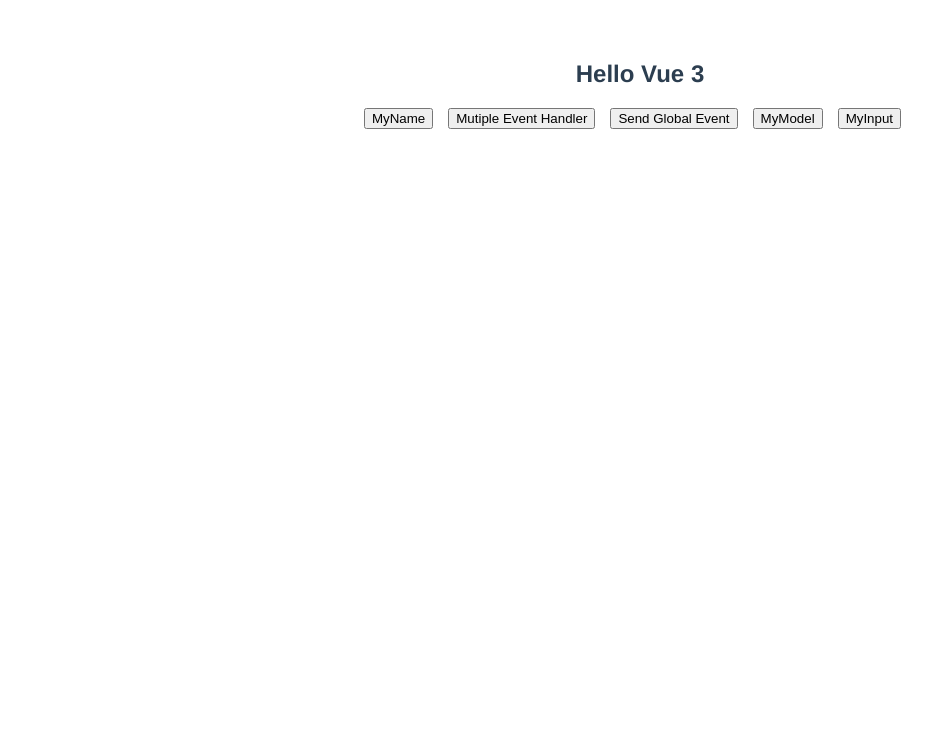
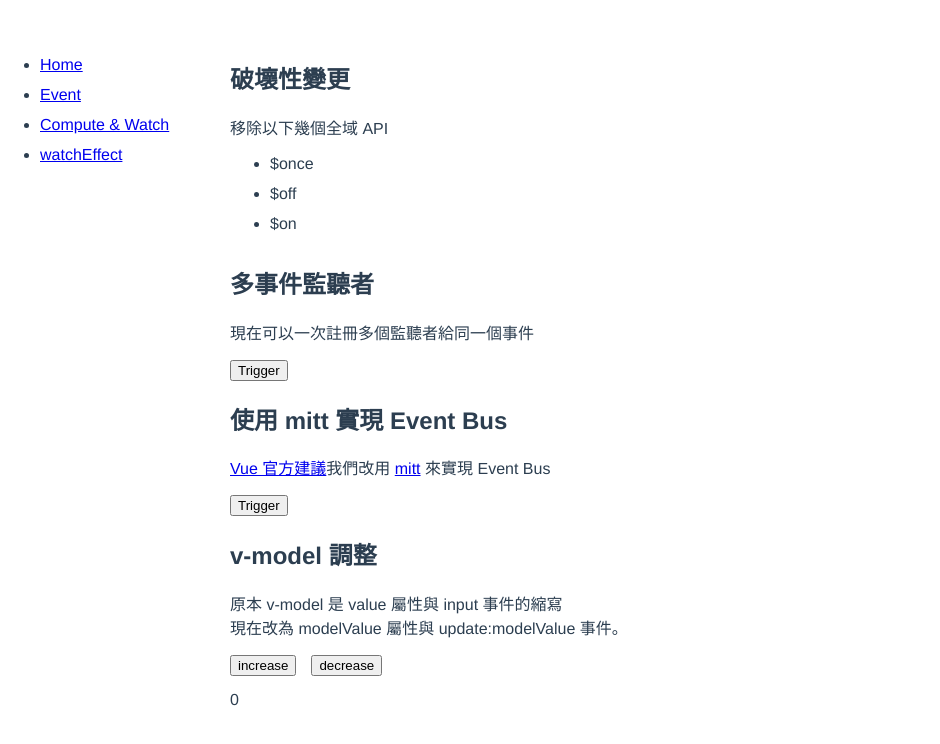
Before and after one commit to cian6390/vue3-demo, a Vue app: page /event in a window 1280 px wide. Shown: the top 744 px of the page, without its empty margins (0-940 px from the left). Built offline with nearby package versions, Linux system fonts and the light colour scheme.

Commit message:
✨ Feat: Update

```diff
--- a/package.json
+++ b/package.json
@@ -12,6 +12,7 @@
     "mitt": "^2.1.0",
     "rxjs": "^6.6.3",
     "vue": "^3.0.0",
+    "vue-router": "4.0.0-beta.13",
     "vuex": "^4.0.0-beta.4"
   },
   "devDependencies": {
--- a/public/index.html
+++ b/public/index.html
@@ -7,6 +7,13 @@
     <link rel="icon" href="<%= BASE_URL %>favicon.ico">
     <title><%= htmlWebpackPlugin.options.title %></title>
     <style>
+      html, body {
+        margin: 0;
+        padding: 0;
+        height: 100%;
+        min-height: 100%;
+        box-sizing: border-box;
+      }
       .mr-15 {
         margin-right: 15px;
       }
--- a/src/App.vue
+++ b/src/App.vue
@@ -1,84 +1,28 @@
 <template>
-  <div>
-    <my-store />
-  </div>
-  <div class="mb-15">
-    <button class="mr-15" @click="toggleMyName">MyName</button>
-    <button class="mr-15" @click="mutiHandlerA($event), mutiHandlerB($event)">Mutiple Event Handler</button>
-    <button class="mr-15" @click="sendGlobalEvent">Send Global Event</button>
-    <button class="mr-15" @click="toggleMyModel">MyModel</button>
-    <button class="mr-15" @click="toggleMyInput">MyInput</button>
-  </div>
-  <div v-if="showMyName">
-    <my-name />
-  </div>
-  <div v-if="showMyInput">
-    <label style="margin-right: 15px">MyInput</label>
-    <my-input />
-  </div>
-  <div v-if="myModel.show">
-    <my-model v-model:number="myModel.value" />
-  </div>
+  <aside>
+    <ul>
+      <li>
+        <router-link to="/">Home</router-link>
+      </li>
+      <li>
+        <router-link to="/event">Event</router-link>
+      </li>
+      <li>
+        <router-link to="/compute-and-watch">Compute & Watch</router-link>
+      </li>
+      <li>
+        <router-link to="/watch-effect">watchEffect</router-link>
+      </li>
+    </ul>
+  </aside>
+  <main style="padding-left:30px;">
+    <router-view></router-view>
+  </main>
 </template>
 
 <script>
-import MyName from "./components/MyName/MyName.vue";
-import MyInput from "./components/MyInput/MyInput.vue";
-import MyModel from "./components/MyModel/MyModel.vue";
-import { $bus } from './event-bus'
-import MyStore from './components/MyStore/MyStore.vue'
-
 export default {
   name: "App",
-  components: {
-    MyModel,  // custom v-model
-    MyInput,  // mounted, unmounted, useEffect
-    MyName,   // compute, watch
-    MyStore   // vuex
-  },
-  data() {
-    return {
-      myModel: {
-        show: false,
-        value: 0,
-      },
-      showMyName: false,
-      showMyInput: false,
-    };
-  },
-  watch: {
-    "myModel.value": function (value) {
-      console.log("myModel.value: " + value);
-    },
-  },
-  mounted() {
-    // still can access $store when using old component.
-    // console.log(this.$store.state)
-  },
-  methods: {
-    toggleMyInput() {
-      this.showMyInput = !this.showMyInput;
-    },
-    toggleMyName() {
-      this.showMyName = !this.showMyName;
-    },
-    toggleMyModel() {
-      this.myModel.show = !this.myModel.show;
-    },
-    sendGlobalEvent() {
-      const payload = {
-        msg: 'Hello ~'
-      }
-      $bus.emit('my-global-event', payload)
-    },
-
-    mutiHandlerA(e) {
-      console.log('from handler a', e)
-    },
-    mutiHandlerB(e) {
-      console.log('from handler b', e)
-    }
-  },
 };
 </script>
 
@@ -87,8 +31,25 @@ export default {
   font-family: Avenir, Helvetica, Arial, sans-serif;
   -webkit-font-smoothing: antialiased;
   -moz-osx-font-smoothing: grayscale;
-  text-align: center;
   color: #2c3e50;
-  margin-top: 60px;
+  margin-top: 40px;
+  display: flex;
+  height: 100%;
+  align-items: stretch;
+  justify-content: flex-start;
+}
+
+aside {
+  width: 200px;
+  flex: none;
+  text-align: left;
+}
+
+li {
+  height: 30px;
+}
+
+main {
+  flex: auto;
 }
 </style>
--- a/src/components/MyModel/MyModel.vue
+++ b/src/components/MyModel/MyModel.vue
@@ -1,6 +1,7 @@
 <template>
   <div class="mb-15">
     <button @click="increase">increase</button>
+    <span class="mr-15"></span>
     <button @click="decrease">decrease</button>
   </div>
   <div>{{ number }}</div>
--- a/src/main.js
+++ b/src/main.js
@@ -1,14 +1,12 @@
+import { createApp } from 'vue'
+import { store } from './store'
+import { router } from './router'
 import { $bus } from './event-bus'
-import { createApp } from 'vue'
 import App from './App.vue'
-import { store } from './store'
 
-$bus.on('my-global-event', function (payload) {
-  console.log(payload)
-})
+$bus.on('my-global-event', msg => console.log(msg))
 
-const app = createApp(App)
-
-app.use(store)
-
-app.mount('#app')
+createApp(App)
+  .use(store)
+  .use(router)
+  .mount('#app')
--- /dev/null
+++ b/src/pages/ComputeWatchExample.vue
@@ -0,0 +1,15 @@
+<template>
+  <div>
+    <my-name></my-name>
+  </div>
+</template>
+
+<script>
+import MyName from "../components/MyName/MyName.vue";
+export default {
+  name: "ComputeWatchExample",
+  components: {
+    MyName
+  }
+};
+</script>
--- /dev/null
+++ b/src/pages/EventExample.vue
@@ -0,0 +1,61 @@
+<template>
+  <div>
+    <h2>破壞性變更</h2>
+    <p>移除以下幾個全域 API</p>
+    <ul>
+      <li>$once</li>
+      <li>$off</li>
+      <li>$on</li>
+    </ul>
+  </div>
+  <div>
+    <h2>多事件監聽者</h2>
+    <p>現在可以一次註冊多個監聽者給同一個事件</p>
+    <div>
+      <button class="mr-15" @click="mutiHandlerA($event), mutiHandlerB($event)">Trigger</button>
+    </div>
+  </div>
+  <div>
+    <h2>使用 mitt 實現 Event Bus</h2>
+    <p><a target="_blank" href="https://v3.vuejs.org/guide/migration/events-api.html#migration-strategy">Vue 官方建議</a>我們改用 <a target="_blank" href="https://github.com/developit/mitt">mitt</a> 來實現 Event Bus</p>
+    <div>
+      <button @click="sendGlobalEvent">Trigger</button>
+    </div>
+  </div>
+  <div>
+    <h2>v-model 調整</h2>
+    <p>原本 v-model 是 value 屬性與 input 事件的縮寫<br>現在改為 modelValue 屬性與 update:modelValue 事件。</p>
+    <!-- <my-model :modelValue="modelValue" @update:modelValue="v => modelValue = v" /> -->
+    <my-model v-model:number="modelValue"></my-model>
+  </div>
+</template>
+
+<script>
+import { $bus } from '../event-bus'
+import MyModel from "../components/MyModel/MyModel.vue";
+export default {
+  name: "EventExample",
+  components: {
+    MyModel, // custom v-model
+  },
+  data() {
+    return {
+      modelValue: 0,
+    };
+  },
+  methods: {
+    mutiHandlerA(e) {
+      console.log("from handler a", e);
+    },
+    mutiHandlerB(e) {
+      console.log("from handler b", e);
+    },
+    sendGlobalEvent() {
+      const payload = {
+        msg: 'Hello ~'
+      }
+      $bus.emit('my-global-event', payload)
+    }
+  },
+};
+</script>
--- /dev/null
+++ b/src/pages/Home.vue
@@ -0,0 +1,34 @@
+<template>
+  <div>
+    <div>
+      <h2>Lifecycle</h2>
+      <img width="600" src="https://v3.vuejs.org/images/lifecycle.png" alt="vue3 Lifecycle Diagram" />
+    </div>
+    <div>
+      <h2>Plugin 的使用方式改為實例註冊</h2>
+      <code style="padding:15px 0 30px 0;">
+        import { createApp } from 'vue'
+        <br />
+        import { router } from './router'
+        <br />
+        <br />const app = createApp(/** ...options */)
+        <br />app.use(router)
+      </code>
+    </div>
+    <div>
+      <h2>移除的全域 API</h2>
+      <p>為了更好的打包優化，Vue 3 將<a href="https://v3.vuejs.org/guide/migration/global-api-treeshaking.html#affected-apis">部分全域 API 移除</a>，常見的有：</p>
+      <ul>
+        <li>Vue.set</li>
+        <li>Vue.nextTick</li>
+        <li>Vue.observable</li>
+      </ul>
+    </div>
+  </div>
+</template>
+
+<script>
+export default {
+  name: "Home",
+};
+</script>
--- /dev/null
+++ b/src/pages/WatchEffectExample.vue
@@ -0,0 +1,12 @@
+<template>
+  <div>
+      <h2>watchEffect</h2>
+      <p><a target="_blank" href="https://v3.vuejs.org/guide/reactivity-computed-watchers.html#watcheffect">官方的 watchEffect 文件。</a></p>
+  </div>
+</template>
+
+<script>
+export default {
+  name: "WatchEffectExample",
+};
+</script>
--- /dev/null
+++ b/src/router/index.js
@@ -0,0 +1,8 @@
+import { createRouter, createWebHistory } from 'vue-router'
+import routes from './routes'
+
+export const router = createRouter({
+    // mode: 'history', see: https://next.router.vuejs.org/guide/migration/#new-history-option-to-replace-mode
+    history: createWebHistory(),
+    routes
+})
--- /dev/null
+++ b/src/router/routes.js
@@ -0,0 +1,25 @@
+
+import Home from '../pages/Home.vue'
+import EventExample from '../pages/EventExample.vue'
+import ComputeWatchExample from '../pages/ComputeWatchExample.vue'
+import WatchEffectExample from '../pages/WatchEffectExample.vue'
+
+export default [
+    {
+        path: '/',
+        name: 'home',
+        component: Home
+    }, {
+        path: '/event',
+        name: 'event',
+        component: EventExample
+    }, {
+        path: '/compute-and-watch',
+        name: 'caw',
+        component: ComputeWatchExample
+    }, {
+        path: '/watch-effect',
+        name: 'watch-effect',
+        component: WatchEffectExample
+    }
+]
```
Also changed, not shown: 1 other file (tests, documents, lock files or other folders).
